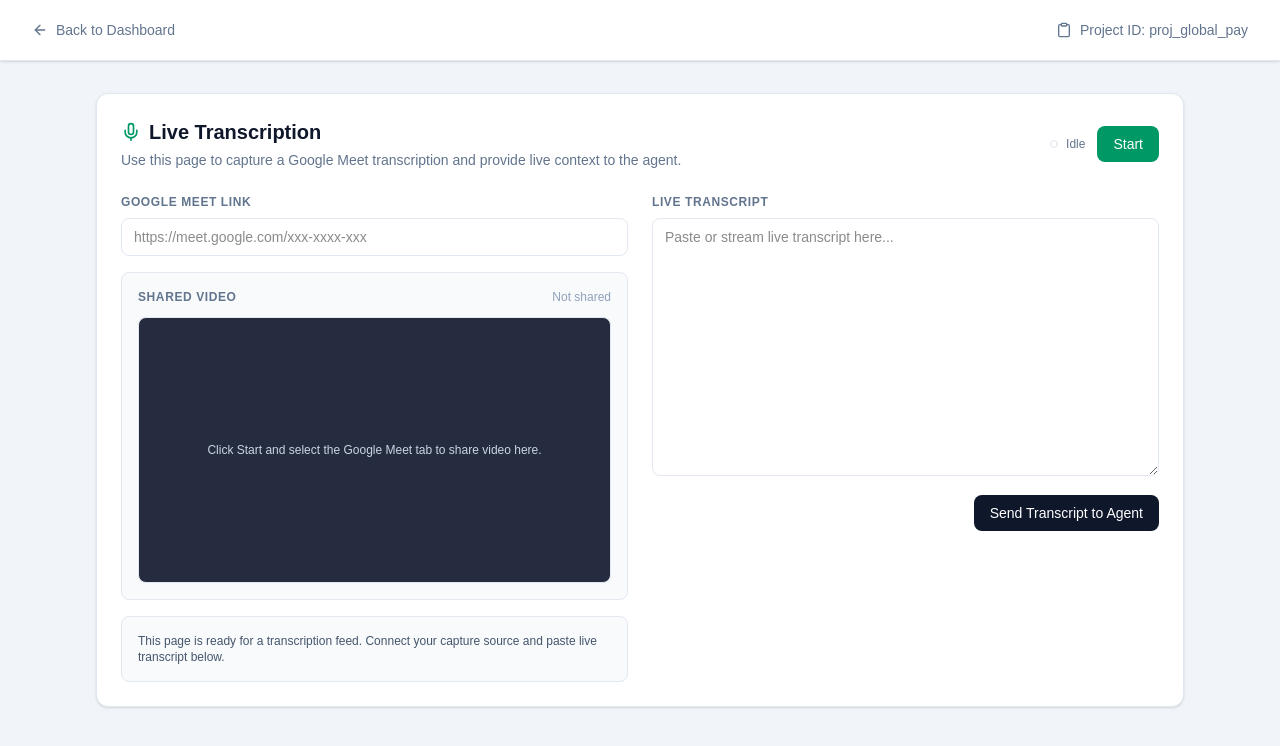
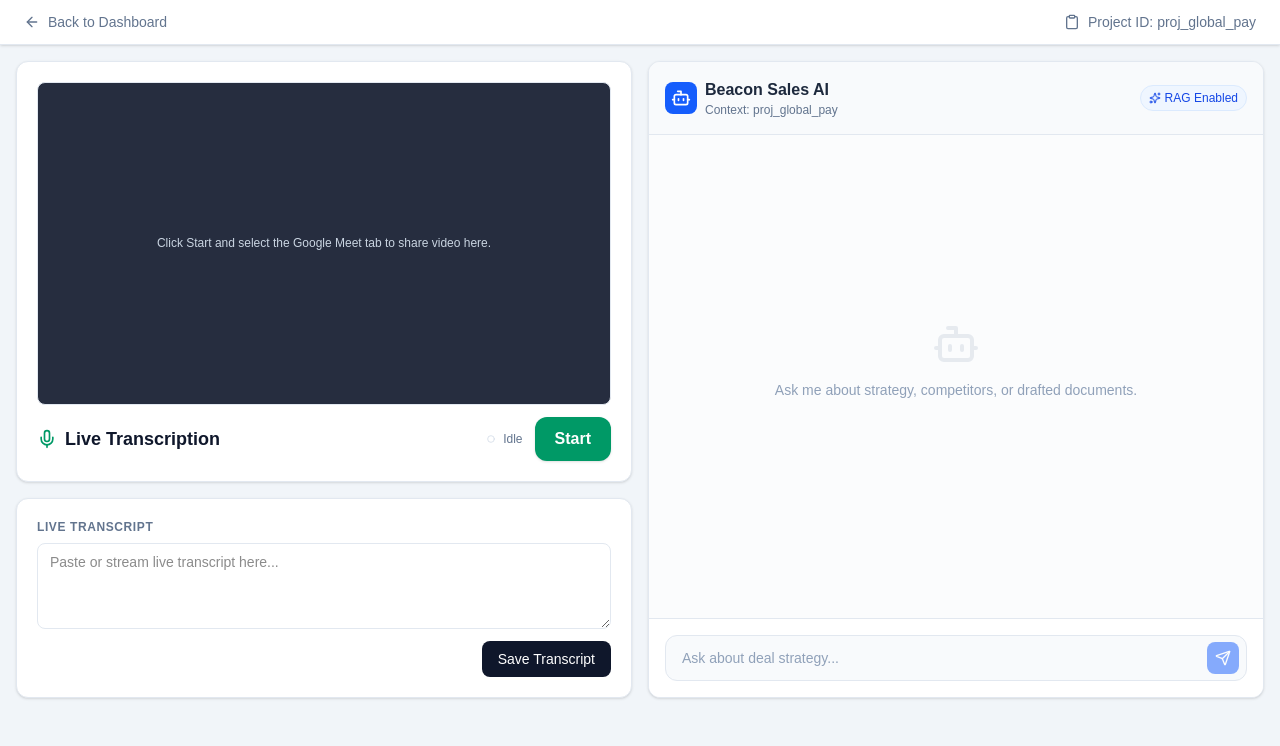
Before and after one commit to aryanbiswas16/KingHacks2026, a Next.js app in the folder frontend/: page /live/proj_global_pay in a window 1280 px wide. Shown: the top 746 px of the page. Built offline with nearby package versions, Linux system fonts and the light colour scheme.

Commit message:
proper transcript shit

```diff
--- a/frontend/app/live/[projectId]/page.tsx
+++ b/frontend/app/live/[projectId]/page.tsx
@@ -4,6 +4,7 @@ import React, { useEffect, useRef, useState } from "react";
 import Link from "next/link";
 import { useParams } from "next/navigation";
 import { Mic, ArrowLeft, Circle, Clipboard } from "lucide-react";
+import { ChatInterface, type Message } from "../../../components/ChatInterface";
 
 export default function LiveTranscriptionPage() {
   const params = useParams<{ projectId: string }>();
@@ -14,6 +15,7 @@ export default function LiveTranscriptionPage() {
   const [transcript, setTranscript] = useState("");
   const [shareError, setShareError] = useState("");
   const [sharedStream, setSharedStream] = useState<MediaStream | null>(null);
+  const [messages, setMessages] = useState<Message[]>([]);
   const eventSourceRef = useRef<EventSource | null>(null);
   const videoRef = useRef<HTMLVideoElement | null>(null);
   const streamRef = useRef<MediaStream | null>(null);
@@ -77,6 +79,21 @@ export default function LiveTranscriptionPage() {
     }
   };
 
+  const handleSaveTranscript = () => {
+    const content = transcript || "";
+    const blob = new Blob([content], { type: "text/plain;charset=utf-8" });
+    const url = URL.createObjectURL(blob);
+    const timestamp = new Date().toISOString().replace(/[:.]/g, "-");
+    const filename = `${projectId || "live-transcript"}-${timestamp}.txt`;
+    const link = document.createElement("a");
+    link.href = url;
+    link.download = filename;
+    document.body.appendChild(link);
+    link.click();
+    link.remove();
+    URL.revokeObjectURL(url);
+  };
+
   const handleToggle = async () => {
     if (isLive) {
       await stopStreaming();
@@ -136,8 +153,8 @@ export default function LiveTranscriptionPage() {
   }, [sharedStream]);
 
   return (
-    <div className="min-h-screen bg-slate-100">
-      <header className="bg-white border-b border-slate-200 px-8 py-5 flex items-center justify-between shadow-sm">
+    <div className="min-h-screen bg-slate-100 flex flex-col">
+      <header className="bg-white border-b border-slate-200 px-6 py-3 flex items-center justify-between shadow-sm">
         <div className="flex items-center gap-3">
           <Link href="/dashboard" className="text-slate-500 hover:text-slate-700 flex items-center gap-2 text-sm">
             <ArrowLeft className="w-4 h-4" />
@@ -150,57 +167,11 @@ export default function LiveTranscriptionPage() {
         </div>
       </header>
 
-      <main className="max-w-6xl mx-auto p-8">
-        <div className="bg-white rounded-xl shadow-sm border border-slate-200 p-6">
-          <div className="flex items-center justify-between mb-6">
-            <div>
-              <h2 className="text-xl font-semibold text-slate-900 flex items-center gap-2">
-                <Mic className="w-5 h-5 text-emerald-600" />
-                Live Transcription
-              </h2>
-              <p className="text-sm text-slate-500 mt-1">
-                Use this page to capture a Google Meet transcription and provide live context to the agent.
-              </p>
-            </div>
-            <div className="flex items-center gap-3">
-              <div className="flex items-center gap-2 text-xs text-slate-500">
-                <Circle className={`w-2 h-2 ${isLive ? "text-emerald-500" : "text-slate-300"}`} />
-                {isLive ? "Live" : "Idle"}
-              </div>
-              <button
-                onClick={handleToggle}
-                disabled={isStarting || !projectId}
-                className={`px-4 py-2 rounded-lg text-sm font-medium text-white transition-colors ${
-                  isLive ? "bg-red-600 hover:bg-red-700" : "bg-emerald-600 hover:bg-emerald-700"
-                }`}
-              >
-                {isLive ? "Stop" : isStarting ? "Starting..." : "Start"}
-              </button>
-            </div>
-          </div>
-
-          <div className="grid grid-cols-1 lg:grid-cols-2 gap-6">
-            <div className="space-y-4">
-              <div>
-                <label className="block text-xs font-semibold text-slate-500 uppercase tracking-wider mb-2">
-                  Google Meet Link
-                </label>
-                <input
-                  value={meetingUrl}
-                  onChange={(e) => setMeetingUrl(e.target.value)}
-                  placeholder="https://meet.google.com/xxx-xxxx-xxx"
-                  className="w-full px-3 py-2 border border-slate-200 rounded-lg text-sm focus:outline-none focus:ring-2 focus:ring-emerald-500/20 focus:border-emerald-500"
-                />
-              </div>
-
-              <div className="bg-slate-50 border border-slate-200 rounded-lg p-4">
-                <div className="flex items-center justify-between mb-3">
-                  <p className="text-xs font-semibold text-slate-500 uppercase tracking-wider">Shared Video</p>
-                  <span className={`text-xs font-medium ${isLive ? "text-emerald-600" : "text-slate-400"}`}>
-                    {isLive ? "Streaming" : "Not shared"}
-                  </span>
-                </div>
-                <div className="relative aspect-video rounded-lg border border-slate-200 bg-slate-900/90 overflow-hidden">
+      <main className="flex-1 overflow-hidden p-4 h-[calc(100vh-72px)]">
+        <div className="h-full grid grid-cols-1 xl:grid-cols-[minmax(0,1fr)_minmax(0,1fr)] gap-4">
+          <div className="flex flex-col gap-4 h-full">
+            <div className="bg-white rounded-xl shadow-sm border border-slate-200 p-5">
+              <div className="relative aspect-video w-full max-w-none rounded-lg border border-slate-200 bg-slate-900/90 overflow-hidden">
                 <video
                   ref={videoRef}
                   className="w-full h-full object-contain"
@@ -214,19 +185,35 @@ export default function LiveTranscriptionPage() {
                   </div>
                 )}
               </div>
+              <div className="mt-3 flex flex-wrap items-center justify-between gap-3">
+                <h2 className="text-lg font-semibold text-slate-900 flex items-center gap-2">
+                  <Mic className="w-5 h-5 text-emerald-600" />
+                  Live Transcription
+                </h2>
+                <div className="flex items-center gap-3">
+                  <div className="flex items-center gap-2 text-xs text-slate-500">
+                    <Circle className={`w-2 h-2 ${isLive ? "text-emerald-500" : "text-slate-300"}`} />
+                    {isLive ? "Live" : "Idle"}
+                  </div>
+                  <button
+                    onClick={handleToggle}
+                    disabled={isStarting || !projectId}
+                    className={`px-5 py-2.5 rounded-xl text-base font-semibold text-white transition-colors shadow-sm ${
+                      isLive
+                        ? "bg-red-600 hover:bg-red-700"
+                        : "bg-emerald-600 hover:bg-emerald-700"
+                    }`}
+                  >
+                    {isLive ? "Stop" : isStarting ? "Starting..." : "Start"}
+                  </button>
+                </div>
+              </div>
               {shareError && (
                 <p className="text-xs text-red-600 mt-2">{shareError}</p>
               )}
             </div>
 
-              <div className="bg-slate-50 border border-slate-200 rounded-lg p-4">
-                <p className="text-xs text-slate-600">
-                  This page is ready for a transcription feed. Connect your capture source and paste live transcript below.
-                </p>
-              </div>
-            </div>
-
-            <div>
+            <div className="bg-white rounded-xl shadow-sm border border-slate-200 p-5 flex flex-col min-h-[200px] flex-1">
               <label className="block text-xs font-semibold text-slate-500 uppercase tracking-wider mb-2">
                 Live Transcript
               </label>
@@ -234,17 +221,27 @@ export default function LiveTranscriptionPage() {
                 value={transcript}
                 onChange={(e) => setTranscript(e.target.value)}
                 placeholder="Paste or stream live transcript here..."
-                rows={12}
-                className="w-full px-3 py-2 border border-slate-200 rounded-lg text-sm focus:outline-none focus:ring-2 focus:ring-emerald-500/20 focus:border-emerald-500"
+                className="flex-1 w-full px-3 py-2 border border-slate-200 rounded-lg text-sm focus:outline-none focus:ring-2 focus:ring-emerald-500/20 focus:border-emerald-500"
               />
               <div className="flex justify-end mt-3">
                 <button
                   className="px-4 py-2 text-sm font-medium bg-slate-900 text-white rounded-lg hover:bg-slate-800"
+                  onClick={handleSaveTranscript}
                 >
-                  Send Transcript to Agent
+                  Save Transcript
                 </button>
               </div>
             </div>
+          </div>
+
+          <div className="h-full">
+            <ChatInterface
+              projectId={projectId || ""}
+              projectName={projectId || "Live Session"}
+              messages={messages}
+              setMessages={setMessages}
+              containerClassName="h-full"
+            />
           </div>
         </div>
       </main>
--- a/frontend/components/ChatInterface.tsx
+++ b/frontend/components/ChatInterface.tsx
@@ -17,9 +17,10 @@ interface ChatInterfaceProps {
   projectName: string;
   messages: Message[];
   setMessages: React.Dispatch<React.SetStateAction<Message[]>>;
+  containerClassName?: string;
 }
 
-export function ChatInterface({ projectId, projectName, messages, setMessages }: ChatInterfaceProps) {
+export function ChatInterface({ projectId, projectName, messages, setMessages, containerClassName }: ChatInterfaceProps) {
   const [inputValue, setInputValue] = useState('');
   const [isLoading, setIsLoading] = useState(false);
   const [previewFile, setPreviewFile] = useState<{ name: string; url: string } | null>(null);
@@ -154,8 +155,10 @@ export function ChatInterface({ projectId, projectName, messages, setMessages }:
     }
   };
 
+  const heightClassName = containerClassName ?? "h-[700px]";
+
   return (
-    <div className="flex flex-col h-[700px] bg-white rounded-xl shadow-sm border border-slate-200 overflow-hidden">
+    <div className={`flex flex-col ${heightClassName} bg-white rounded-xl shadow-sm border border-slate-200 overflow-hidden`}>
       {/* Header */}
       <div className="bg-slate-50 p-4 border-b border-slate-200 flex justify-between items-center">
         <div className="flex items-center gap-2">
```
Also changed, not shown: 1 other file (tests, documents, lock files or other folders). Lines whose indentation alone changed are shown as unchanged.
